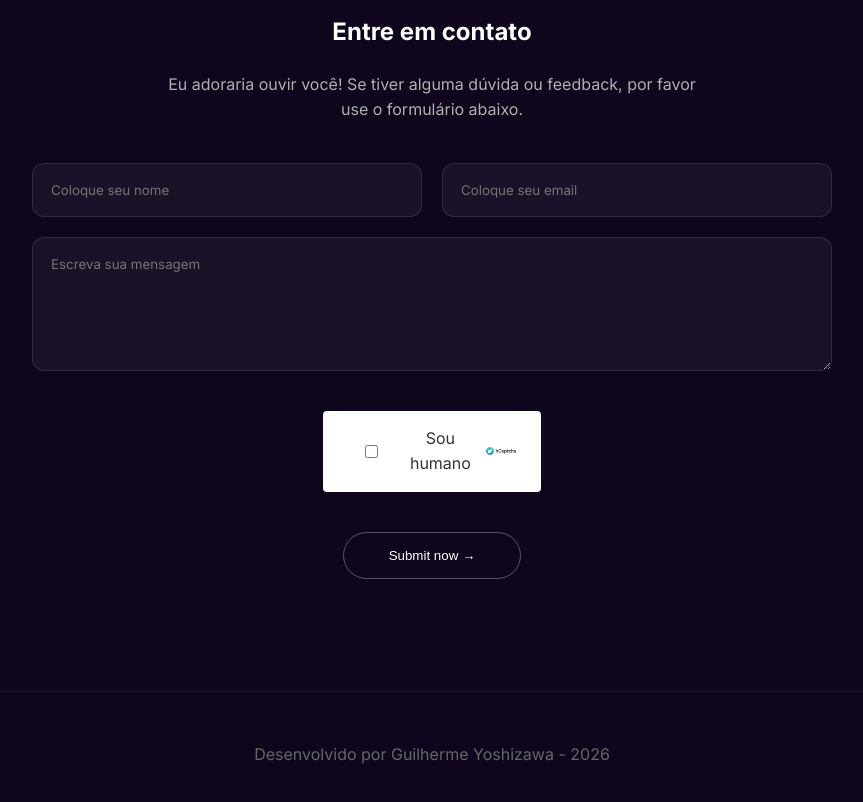
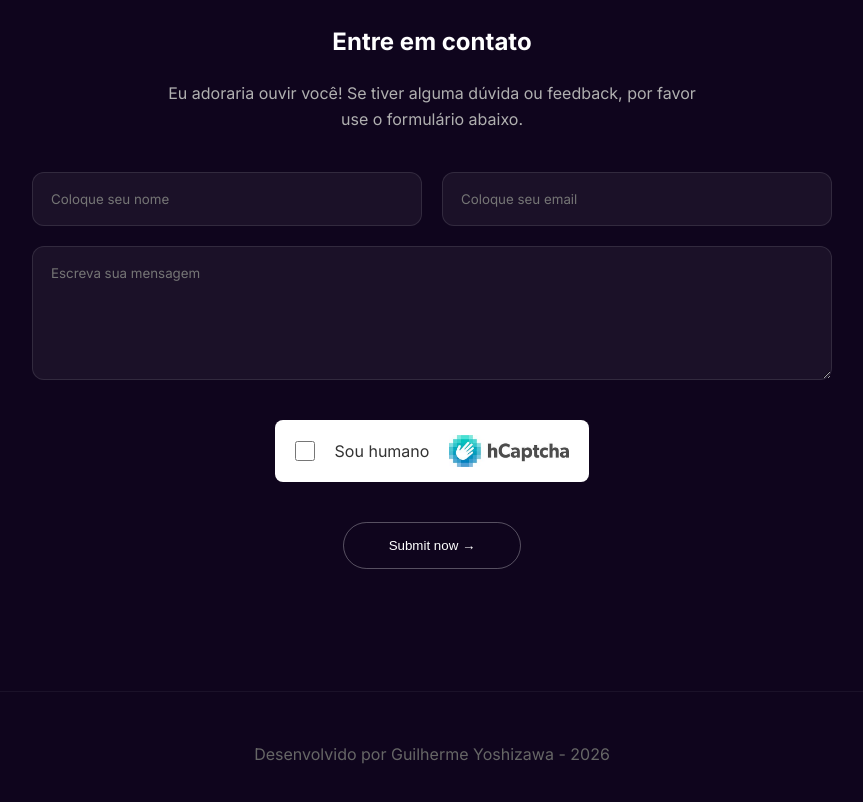
Before and after one commit to GuilhermeYoshizawaUMC/Portf-lio, a plain HTML site: page index.html in a window 1280 px wide. Shown: the part 1729-2531 px from the top of the page, without its empty margins (208-1071 px from the left). Drawn offline with nearby package versions, Linux system fonts and the light colour scheme.

Commit message:
update: checkbox

```diff
--- a/style.css
+++ b/style.css
@@ -197,15 +197,21 @@ h1 {
 .captcha-box {
     background: white;
     color: #333;
-    padding: 15px 25px;
-    border-radius: 4px;
+    padding: 15px 20px;
+    border-radius: 8px;
     display: inline-flex;
     align-items: center;
-    gap: 15px;
+    gap: 20px;
     margin: 20px 0;
 }
 
-.hcaptcha-logo { width: 30px; }
+.captcha-box input[type="checkbox"]{
+    width: 20px;
+    height: 20px;
+    cursor: pointer;
+}
+
+.hcaptcha-logo { width: 120px; }
 
 .btn-submit {
     background: transparent;
```
